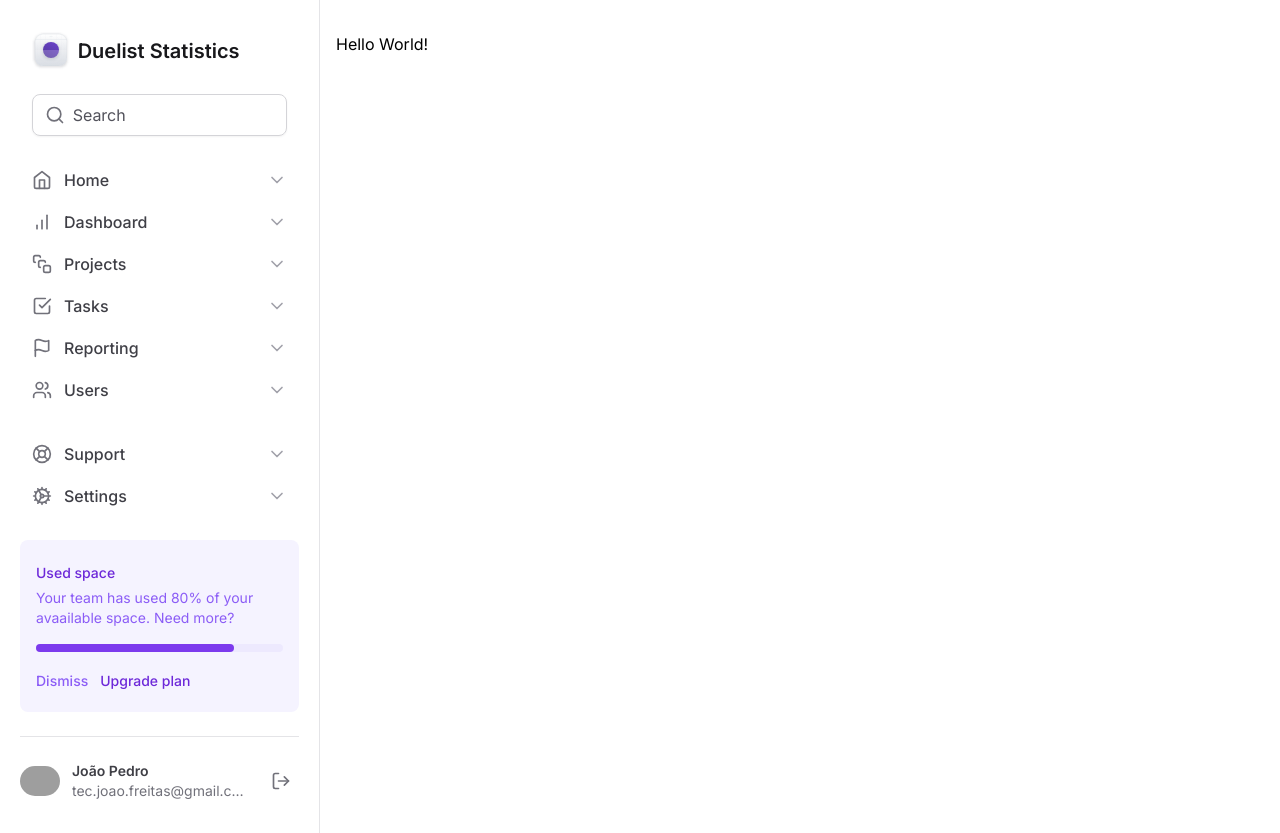
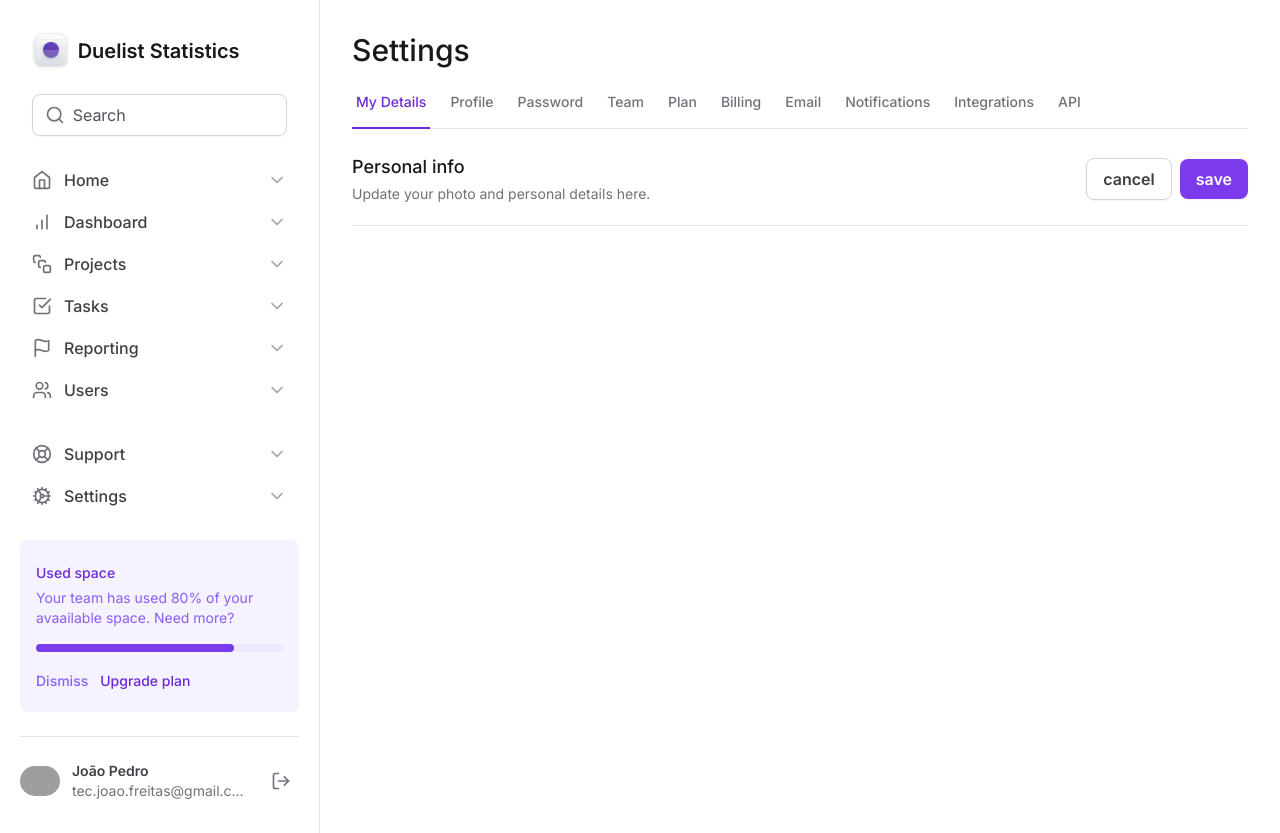
Before and after one commit to jp-freitas/ygo-simulator-statistics, a Next.js app: page / in a window 1280 px wide. Built offline with nearby package versions, Linux system fonts and the light colour scheme; grey boxes are pictures that could not be loaded.

Commit message:
dev: Made the tab component work and started the form.

```diff
--- a/package.json
+++ b/package.json
@@ -9,12 +9,14 @@
     "lint": "next lint"
   },
   "dependencies": {
+    "@radix-ui/react-tabs": "^1.0.4",
     "@types/node": "20.5.7",
     "@types/react": "18.2.21",
     "@types/react-dom": "18.2.7",
     "autoprefixer": "10.4.15",
     "eslint": "8.48.0",
     "eslint-config-next": "13.4.19",
+    "framer-motion": "^10.16.2",
     "lucide-react": "^0.271.0",
     "next": "13.4.19",
     "postcss": "8.4.28",
--- /dev/null
+++ b/src/app/components/SettingsTabs/MyDetails.tsx
@@ -0,0 +1,19 @@
+export function MyDetails() {
+  return (
+    <div className="mt-6 flex flex-col">
+      <div className="flex justify-between items-center pb-5 border-b border-zinc-200">
+        <div className="space-y-1">
+          <h2 className="text-lg font-medium text-zinc-900">Personal info</h2>
+          <span className="text-sm text-zinc-500">Update your photo and personal details here.</span>
+        </div>
+        <div className="flex items-center gap-2">
+          <button type="button" className="rounded-lg px-4 py-2 font-semibold shadow-sm border border-zinc-300 text-zinc-700 hover:bg-zinc-50">cancel</button>
+          <button type="submit" className="rounded-lg px-4 py-2 font-semibold shadow-sm bg-violet-600 text-white hover:bg-violet-700" form="settings">save</button>
+        </div>
+      </div>
+      <form id="settings" className="mt-6 flex flex-col w-full">
+
+      </form>
+    </div>
+  )
+}
--- /dev/null
+++ b/src/app/components/SettingsTabs/TabItem.tsx
@@ -0,0 +1,25 @@
+'use client'
+
+import * as Tabs from '@radix-ui/react-tabs'
+import { motion } from 'framer-motion'
+
+export interface TabItemProps {
+  value: string
+  title: string
+  isSelected?: boolean
+}
+
+export function TabItem({
+  value,
+  title,
+  isSelected = false
+}: TabItemProps) {
+  return (
+    <Tabs.Trigger value={value} className='relative px-1 pb-4 text-sm font-medium text-zinc-500 hover:text-violet-700 data-[state=active]:text-violet-700'>
+      <span className='capitalize'>{title}</span>
+      {isSelected && (
+        <motion.div layoutId='activeTab' className='absolute -bottom-px left-0 right-0 h-0.5  bg-violet-700' />
+      )}
+    </Tabs.Trigger>
+  )
+}
--- /dev/null
+++ b/src/app/components/SettingsTabs/index.tsx
@@ -0,0 +1,57 @@
+'use client'
+
+import * as Tabs from '@radix-ui/react-tabs'
+import { TabItem } from './TabItem'
+import { useState } from 'react'
+import { MyDetails } from './MyDetails'
+
+export function SettingsTabs() {
+  const [currentTab, setCurrentTab] = useState('tab-01')
+
+  return (
+    <Tabs.Root value={currentTab} onValueChange={setCurrentTab}>
+      <Tabs.List className='mt-6 flex w-full items-center gap-4 border-b border-zinc-200'>
+        <TabItem value='tab-01' title='my details' isSelected={currentTab === 'tab-01'} />
+        <TabItem value='tab-02' title='profile' isSelected={currentTab === 'tab-02'} />
+        <TabItem value='tab-03' title='password' isSelected={currentTab === 'tab-03'} />
+        <TabItem value='tab-04' title='team' isSelected={currentTab === 'tab-04'} />
+        <TabItem value='tab-05' title='plan' isSelected={currentTab === 'tab-05'} />
+        <TabItem value='tab-06' title='billing' isSelected={currentTab === 'tab-06'} />
+        <TabItem value='tab-07' title='email' isSelected={currentTab === 'tab-07'} />
+        <TabItem value='tab-08' title='notifications' isSelected={currentTab === 'tab-08'} />
+        <TabItem value='tab-09' title='integrations' isSelected={currentTab === 'tab-09'} />
+        <TabItem value='tab-10' title='API' isSelected={currentTab === 'tab-10'} />
+      </Tabs.List>
+      <Tabs.Content value='tab-01'>
+        <MyDetails />
+      </Tabs.Content>
+      <Tabs.Content value='tab-02'>
+        <h1>Tab 02</h1>
+      </Tabs.Content>
+      <Tabs.Content value='tab-03'>
+        <h1>Tab 03</h1>
+      </Tabs.Content>
+      <Tabs.Content value='tab-04'>
+        <h1>Tab 04</h1>
+      </Tabs.Content>
+      <Tabs.Content value='tab-05'>
+        <h1>Tab 05</h1>
+      </Tabs.Content>
+      <Tabs.Content value='tab-06'>
+        <h1>Tab 06</h1>
+      </Tabs.Content>
+      <Tabs.Content value='tab-07'>
+        <h1>Tab 07</h1>
+      </Tabs.Content>
+      <Tabs.Content value='tab-08'>
+        <h1>Tab 08</h1>
+      </Tabs.Content>
+      <Tabs.Content value='tab-09'>
+        <h1>Tab 09</h1>
+      </Tabs.Content>
+      <Tabs.Content value='tab-10'>
+        <h1>Tab 10</h1>
+      </Tabs.Content>
+    </Tabs.Root>
+  )
+}
--- a/src/app/layout.tsx
+++ b/src/app/layout.tsx
@@ -17,11 +17,11 @@ export default function RootLayout({
   children: React.ReactNode
 }) {
   return (
-    <html lang="en">
+    <html lang="en" className='antialiased'>
       <body className={inter.className}>
         <div className="min-h-screen grid grid-cols-app">
           <Sidebar />
-          <main className="px-4 pb-12 pt-8">{children}</main>
+          <main className="px-8 pb-12 pt-8">{children}</main>
         </div>
       </body>
     </html>
--- a/src/app/page.tsx
+++ b/src/app/page.tsx
@@ -1,5 +1,10 @@
+import { SettingsTabs } from "./components/SettingsTabs";
+
 export default function Home() {
   return (
-    <h1>Hello World!</h1>
+    <>
+      <h1 className="text-3xl font-medium text-zinc-900">Settings</h1>
+      <SettingsTabs />
+    </>
   )
 }
```
Also changed, not shown: 1 other file (tests, documents, lock files or other folders).
